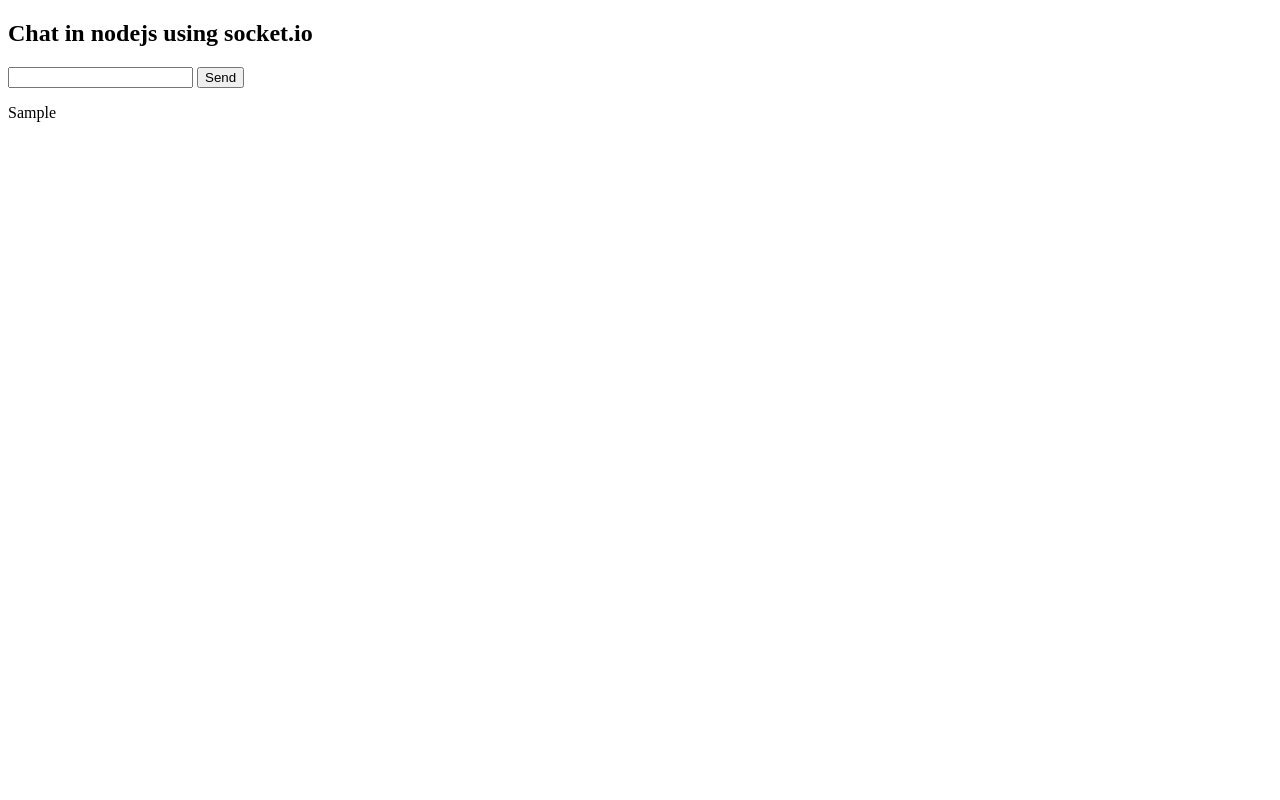
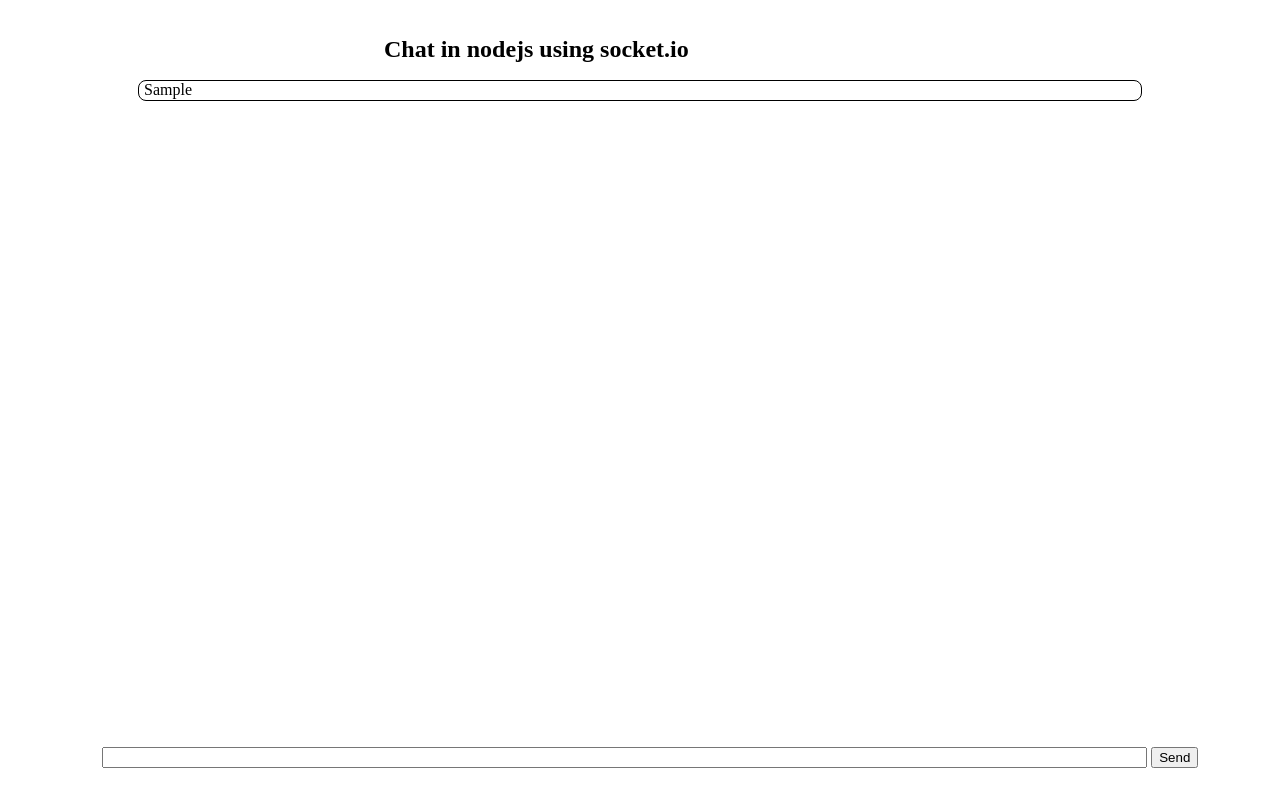
Before and after one commit to El-Chapo0133/chat_nodejs, a website: page views/main.html in a window 1280 px wide. Both pictures are taken after typing "Sample" into the empty fields and a click on the button "Send". Drawn offline with nearby package versions, Linux system fonts and the light colour scheme; no server answers.

Commit message:
graphicals diffs

```diff
--- /dev/null
+++ b/resources/main.css
@@ -0,0 +1,17 @@
+body {
+    margin: 0;
+    padding: 0;
+    border: none;
+}
+
+#title {
+    top: 2%;
+    left: 30%;
+    position: fixed;
+}
+
+#main-box {
+    right: 2%;
+    position: fixed;
+    bottom: 2%;
+}
--- a/views/main.html
+++ b/views/main.html
@@ -5,11 +5,56 @@
         <meta name="viewport" content="width=device-width, initial-scale=1.0">
         <meta http-equiv="X-UA-Compatible" content="ie=edge">
         <title>nodejs chat</title>
+
+        <style>
+            body {
+                margin: 0;
+                padding: 0;
+                border: none;
+            }
+
+            #title {
+                top: 2%;
+                left: 30%;
+                position: fixed;
+            }
+
+            #main-box {
+                right: 2%;
+                position: fixed;
+                bottom: 4%;
+                width: 90%
+            }
+            #main-box input {
+                width: 90%;
+            }
+            #pocket {
+                margin-top: 5em;
+                margin-left: 10%;
+                margin-right: 10%;
+            }
+            #ourMessage, #otherMessage {
+                height: 1.2em;
+                margin: 1%;
+                padding-left: .3em;
+                padding-right: .3em;
+                border: 1px solid black;
+                border-radius: .5em;
+            }
+            #ourMessage {
+                text-align: left;
+            }
+            #otherMessage {
+                text-align: right;
+            }
+        </style>
     </head>
     <body>
-        <h2>Chat in nodejs using socket.io</h2>
-        <input id="textBox" type="text" name="textBox">
-        <button id="buttonSend">Send</button>
+        <h2 id="title">Chat in nodejs using socket.io</h2>
+        <div id="main-box">
+            <input id="textBox" type="text" name="textBox">
+            <button id="buttonSend">Send</button>
+        </div>
         <div id="pocket"></div>
         <script src="/socket.io/socket.io.js"></script>
         <script>
@@ -20,23 +65,41 @@
             var pocket = document.getElementById('pocket')
             // send message to broadcast
             button.onclick = () => {
-                if (textBox.value != '') {
-                    socket.emit('send', { data: textBox.value })
-                    addMessage(textBox.value)
+                send(textBox.value)
+            }
+            // receive message from broadcast
+            socket.on('getMessage', (data) => {
+                console.log(data)
+                addOtherMessage(data)
+            })
+            textBox.addEventListener('keypress', captureKey)
+            // ### Functions
+            function captureKey(e) {
+                if (isRightKey(e.code)) {
+                    send(textBox.value)
+                }
+            }
+            function isRightKey(key) {
+                if (key === "Enter")
+                    return true
+                else
+                    return false
+            }
+            function send(data) {
+                if (data != '') {
+                    socket.emit('send', { "data": data })
+                    addOurMessage(data)
                     disposeTextBox()
                 } else {
                     alert("remplissez la textBox pour envoyer un message :)")
                     socket.emit('send', { data: "quelqu'un à essayé d'envoyer un message vide x)" })
                 }
             }
-            // receive message from broadcast
-            socket.on('getMessage', (data) => {
-                console.log(data)
-                addMessage(data)
-            })
-            // ### Functions
-            function addMessage(data) {
-                pocket.innerHTML += "<p>" + data + "</p>"
+            function addOurMessage(data) {
+                pocket.innerHTML += '<p id="ourMessage">' + data + "</p>"
+            }
+            function addOtherMessage(data) {
+                pocket.innerHTML += '<p id="otherMessage">' + data + "</p>"
             }
             function disposeTextBox() {
                 textBox.value = ""
```
